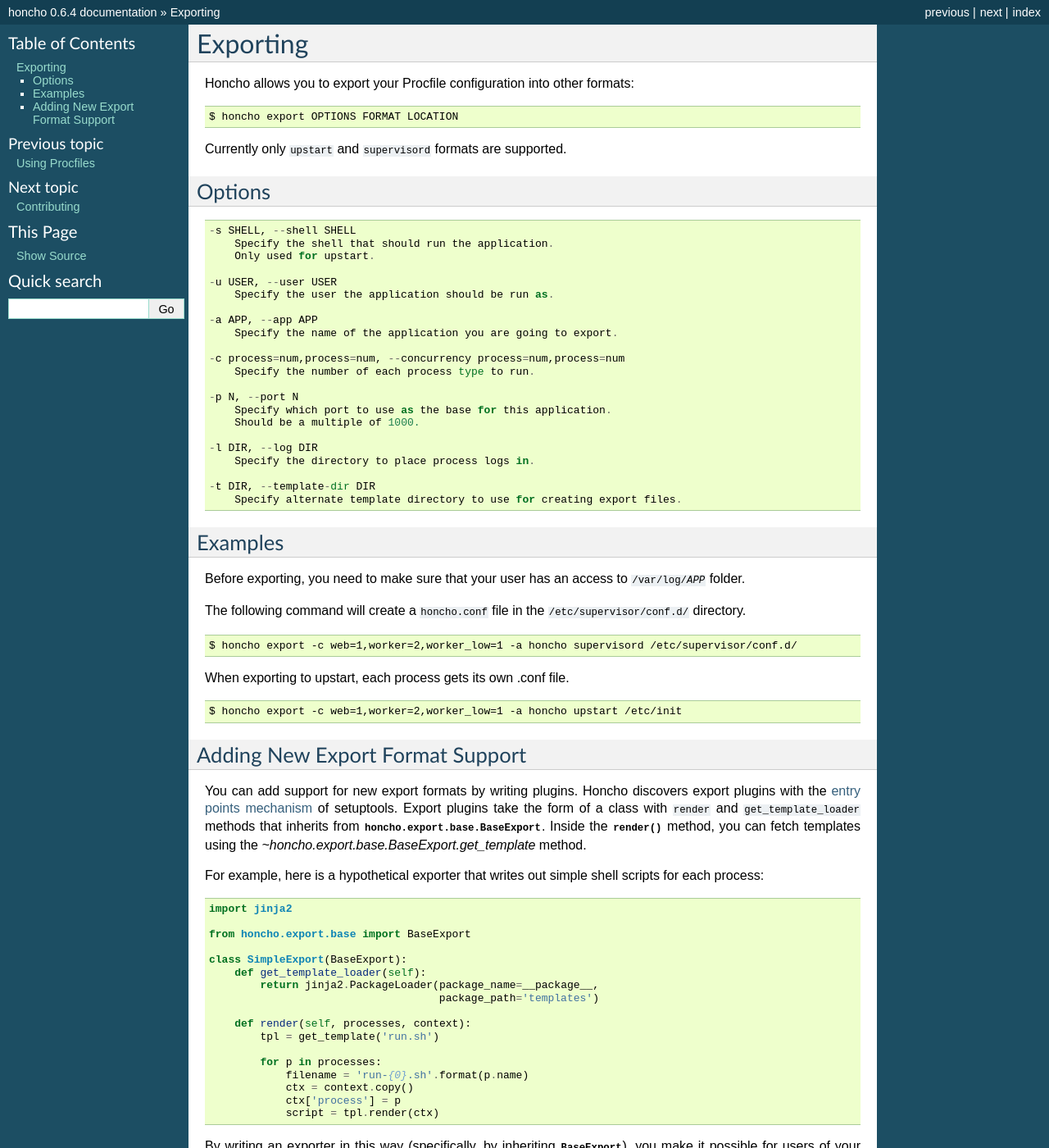
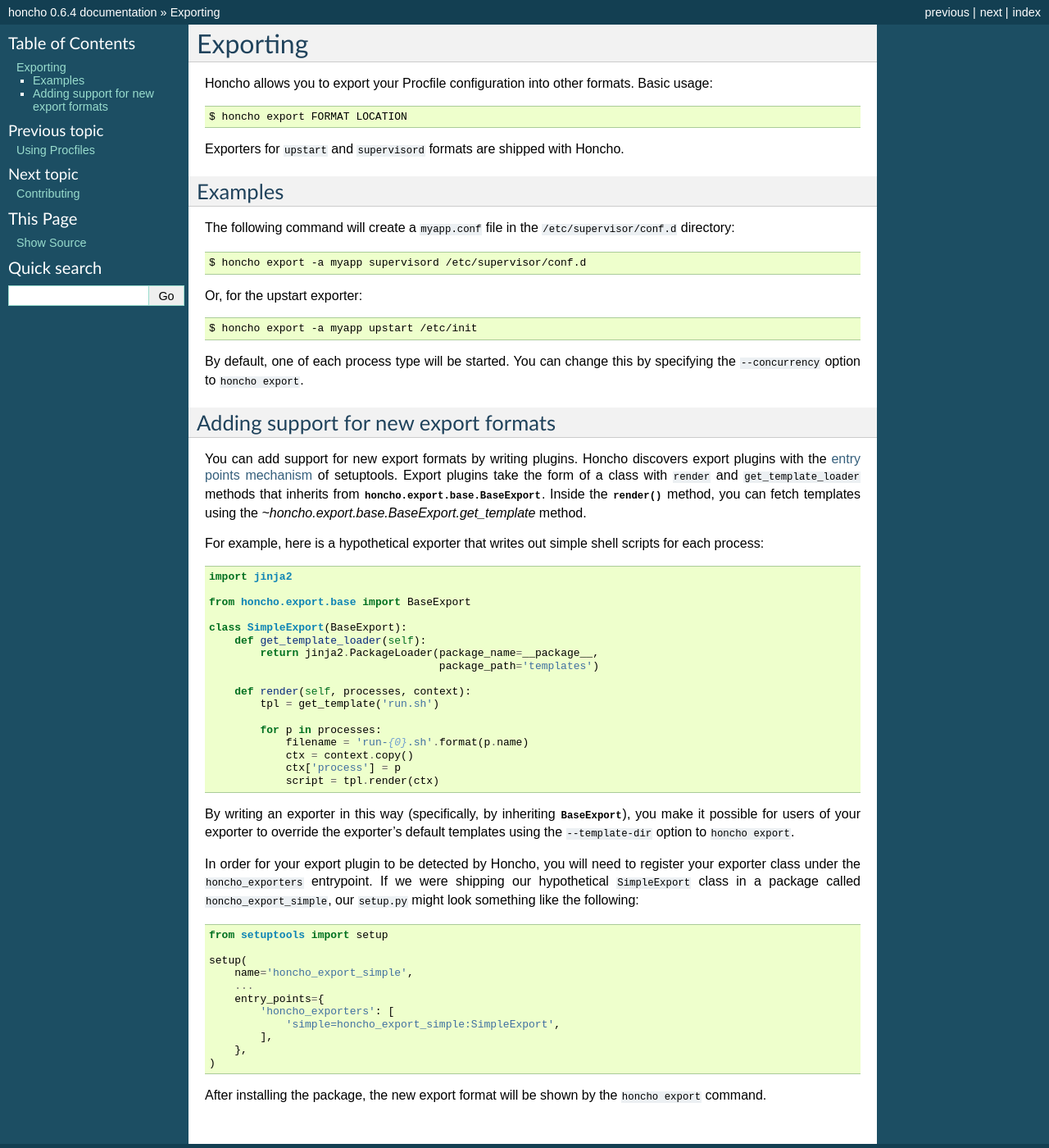
Before and after one commit to nickstenning/honcho, a Sphinx documentation site: the page built from doc/export.rst, in a window 1280 px wide and 1400 px high. Shown: the whole window at 82% size. Built offline with Sphinx 7.4.7, drawn with Linux system fonts in a browser that asks for light colours.

Commit message:
Update export docs

```diff
--- a/doc/export.rst
+++ b/doc/export.rst
@@ -1,62 +1,32 @@
 Exporting
 =========
 
-Honcho allows you to export your Procfile configuration into other formats::
+Honcho allows you to export your Procfile configuration into other formats.
+Basic usage::
 
-  $ honcho export OPTIONS FORMAT LOCATION
+  $ honcho export FORMAT LOCATION
 
-Currently only ``upstart`` and ``supervisord`` formats are supported.
-
-Options
--------
-
-::
-
-    -s SHELL, --shell SHELL
-        Specify the shell that should run the application.
-        Only used for upstart.
-
-    -u USER, --user USER
-        Specify the user the application should be run as.
-
-    -a APP, --app APP
-        Specify the name of the application you are going to export.
-
-    -c process=num,process=num, --concurrency process=num,process=num
-        Specify the number of each process type to run.
-
-    -p N, --port N
-        Specify which port to use as the base for this application.
-        Should be a multiple of 1000.
-
-    -l DIR, --log DIR
-        Specify the directory to place process logs in.
-
-    -t DIR, --template-dir DIR
-        Specify alternate template directory to use for creating export files.
+Exporters for ``upstart`` and ``supervisord`` formats are shipped with Honcho.
 
 
 Examples
 --------
 
-Before exporting, you need to make sure that your user has an access to
-:file:`/var/log/{APP}` folder.
+The following command will create a :file:`myapp.conf` file in the
+:file:`/etc/supervisor/conf.d` directory::
 
-The following command will create a :file:`honcho.conf` file in the :file:`/etc/supervisor/conf.d/` directory.
+    $ honcho export -a myapp supervisord /etc/supervisor/conf.d
 
-::
+Or, for the upstart exporter::
 
-    $ honcho export -c web=1,worker=2,worker_low=1 -a honcho supervisord /etc/supervisor/conf.d/
+    $ honcho export -a myapp upstart /etc/init
 
-When exporting to upstart, each process gets its own .conf file.
-
-::
-
-    $ honcho export -c web=1,worker=2,worker_low=1 -a honcho upstart /etc/init
+By default, one of each process type will be started. You can change this by
+specifying the ``--concurrency`` option to ``honcho export``.
 
 
-Adding New Export Format Support
---------------------------------
+Adding support for new export formats
+-------------------------------------
 
 You can add support for new export formats by writing plugins. Honcho discovers
 export plugins with the `entry points mechanism`_ of setuptools. Export plugins
```
